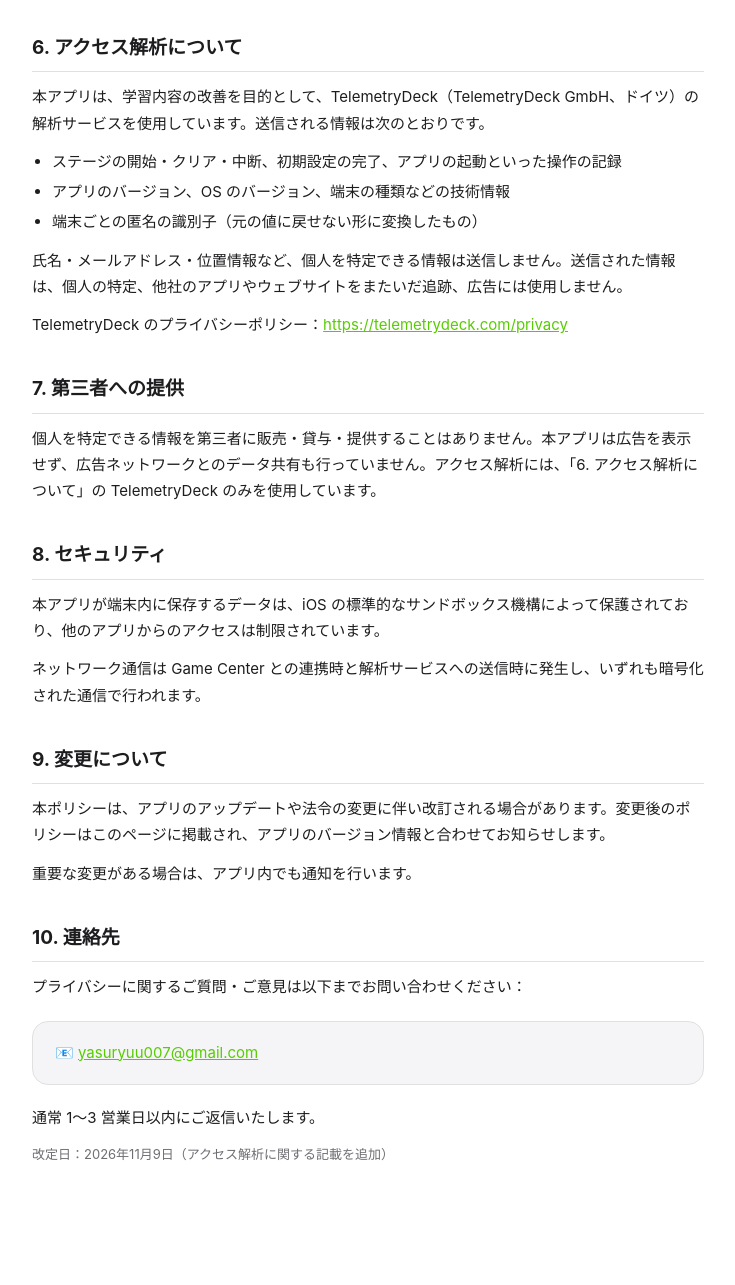
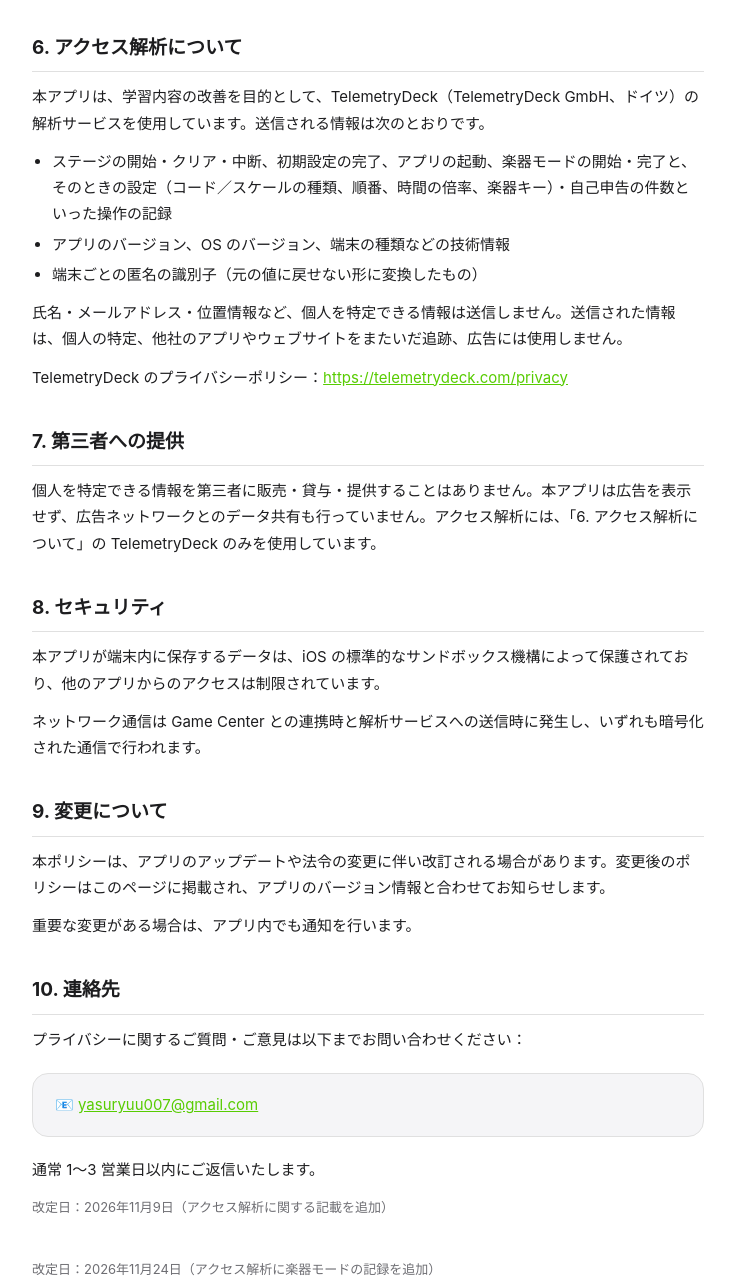
Before and after one commit to ryusei007-source/Jazz-Theory, a plain HTML site: page privacy.html in a window 1280 px wide. Shown: the part 1513-2798 px from the top of the page, without its empty margins (272-1007 px from the left). Drawn offline with Linux system fonts and the light colour scheme.

Commit message:
Privacy: add instrument mode analytics to section 6 (2026-11-24)

```diff
--- a/privacy.html
+++ b/privacy.html
@@ -110,7 +110,7 @@
 
 <main>
   <h1>プライバシーポリシー</h1>
-  <p class="updated">最終更新日：2026年11月9日</p>
+  <p class="updated">最終更新日：2026年11月24日</p>
 
   <!-- 1 -->
   <h2>1. はじめに</h2>
@@ -157,7 +157,7 @@
   <h2>6. アクセス解析について</h2>
   <p>本アプリは、学習内容の改善を目的として、TelemetryDeck（TelemetryDeck GmbH、ドイツ）の解析サービスを使用しています。送信される情報は次のとおりです。</p>
   <ul>
-    <li>ステージの開始・クリア・中断、初期設定の完了、アプリの起動といった操作の記録</li>
+    <li>ステージの開始・クリア・中断、初期設定の完了、アプリの起動、楽器モードの開始・完了と、そのときの設定（コード／スケールの種類、順番、時間の倍率、楽器キー）・自己申告の件数といった操作の記録</li>
     <li>アプリのバージョン、OS のバージョン、端末の種類などの技術情報</li>
     <li>端末ごとの匿名の識別子（元の値に戻せない形に変換したもの）</li>
   </ul>
@@ -186,6 +186,7 @@
   </div>
   <p>通常 1〜3 営業日以内にご返信いたします。</p>
   <p class="updated">改定日：2026年11月9日（アクセス解析に関する記載を追加）</p>
+  <p class="updated">改定日：2026年11月24日（アクセス解析に楽器モードの記録を追加）</p>
 </main>
 
 <footer>
```
